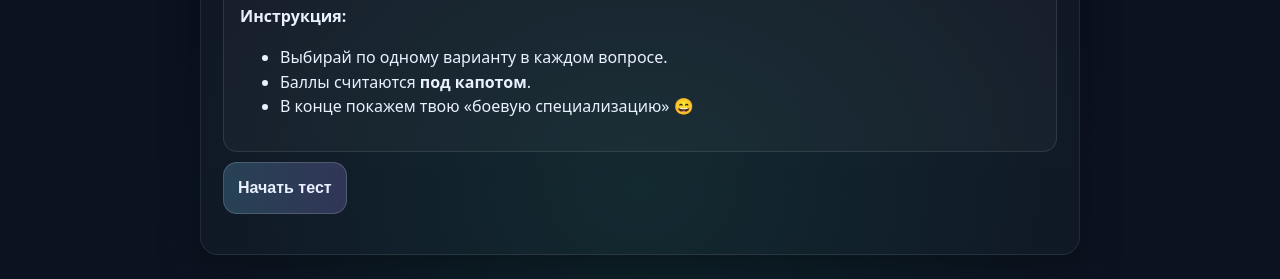
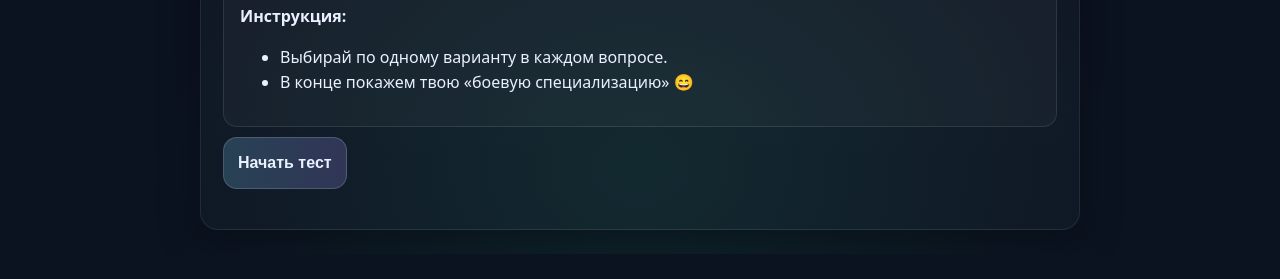
Before and after one commit to zefirova/defender_test, a plain HTML site: page index.html in a window 1280 px wide. Shown: the part 617-896 px from the top of the page. After the commit the page ends 871 px from the top, so only its background shows below. Drawn offline with Linux system fonts and the light colour scheme.

Commit message:
Update index.html

```diff
--- a/index.html
+++ b/index.html
@@ -150,7 +150,6 @@
             <strong>Инструкция:</strong>
             <ul>
               <li>Выбирай по одному варианту в каждом вопросе.</li>
-              <li>Баллы считаются <strong>под капотом</strong>.</li>
               <li>В конце покажем твою «боевую специализацию» 😄</li>
             </ul>
           </div>
```
